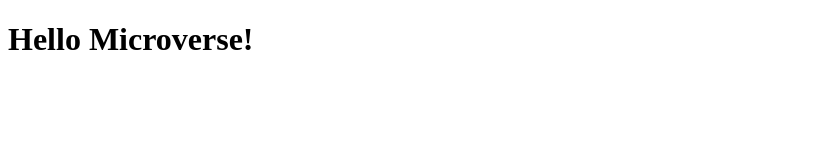
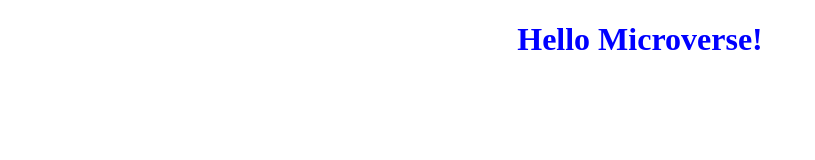
Before and after one commit to sylvester-wamaya/hello_microverse_project, a website: page index.html in a window 1280 px wide. Shown: the whole page, without its empty margins (0-815 px from the left). Drawn offline with Linux system fonts and the light colour scheme.

Commit message:
Add style sheet to html file

```diff
--- a/index.html
+++ b/index.html
@@ -5,9 +5,10 @@
     <meta http-equiv="X-UA-Compatible" content="IE=edge">
     <meta name="viewport" content="width=device-width, initial-scale=1.0">
     <title>Document</title>
+    <link rel="stylesheet" href="style.css">
 </head>
 <body>
-    <header>
+    <header class="header">
         <h1>Hello Microverse!</h1>
     </header>
 </body>
--- /dev/null
+++ b/style.css
@@ -0,0 +1,4 @@
+.header{
+    color: blue;
+    text-align: center;
+}
```
